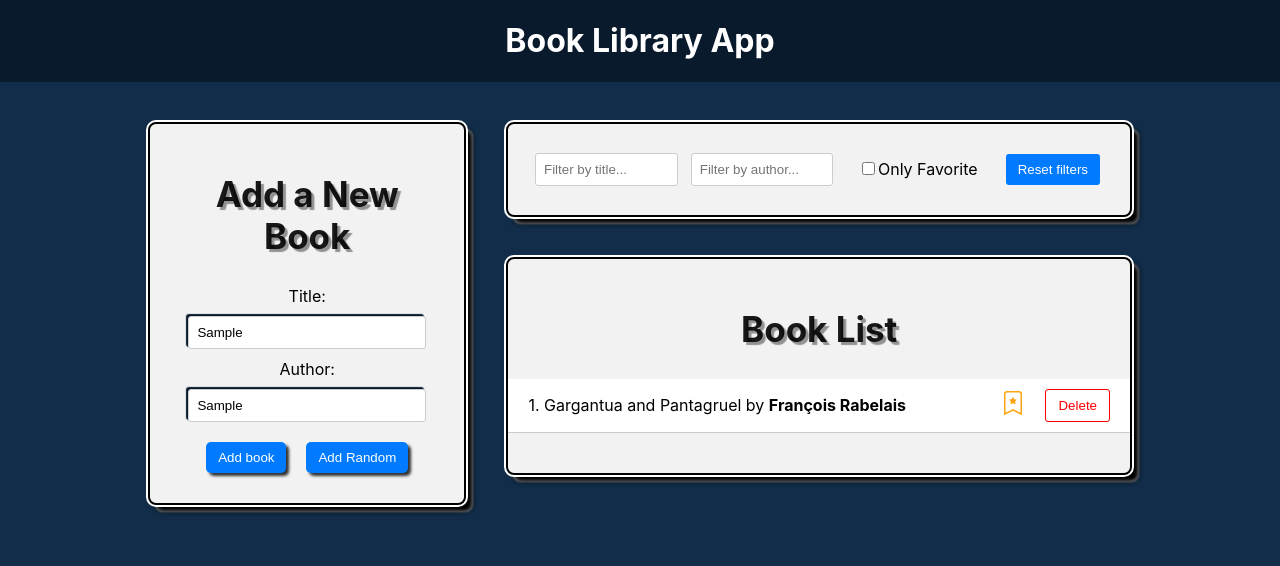
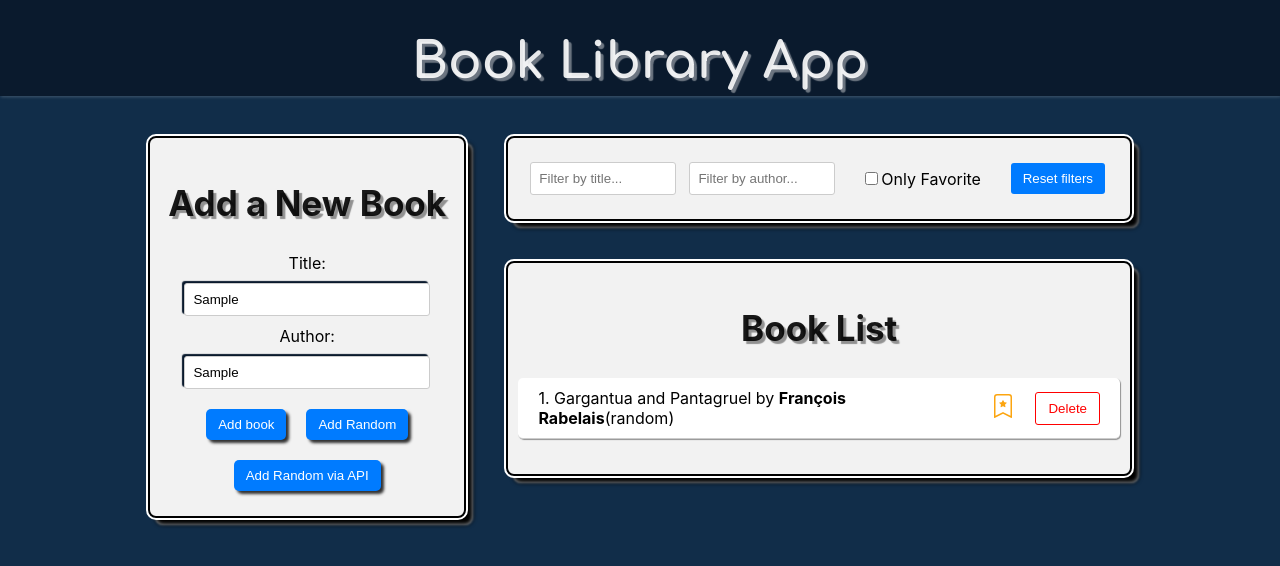
Before and after one commit to ukrWily/30-react-redux, a React (Create React App) app: page / in a window 1280 px wide. Both pictures are taken after typing "Sample", "Sample" into the empty fields and a click on the button "Add Random". Shown: the top 566 px of the page. Built offline with nearby package versions, Linux system fonts and the light colour scheme.

Commit message:
Add book source

```diff
--- a/package.json
+++ b/package.json
@@ -7,6 +7,7 @@
     "@testing-library/jest-dom": "^5.17.0",
     "@testing-library/react": "^13.4.0",
     "@testing-library/user-event": "^13.5.0",
+    "axios": "^1.7.7",
     "react": "^18.3.1",
     "react-dom": "^18.3.1",
     "react-icons": "^5.3.0",
--- a/src/App.css
+++ b/src/App.css
@@ -1,3 +1,5 @@
+@import url(https://fonts.googleapis.com/css?family=Comfortaa:300,regular,500,600,700);
+
 .app {
   display: flex;
   flex-direction: column;
@@ -7,16 +9,23 @@
 }
 
 .app-header {
+  height: 6rem;
   background-color: #0a1a2d;
   color: #fff;
   width: 100%;
   margin-bottom: 20px;
+  font-family: comfortaa;
+  font-size: 25px;
+  text-shadow: 3px 3px 1px rgba(255, 255, 255, 0.4);
+  box-shadow: 1px 1px 3px rgba(255, 255, 255, 0.2);
+  color: rgba(255, 255, 255, 0.9);
 }
 
 .app-main {
   display: flex;
   justify-content: space-between;
   width: 80%;
+  /* max-width: 100rem; */
   margin: 0 auto;
 }
 
@@ -36,7 +45,7 @@
 }
 
 .app-block {
-  padding: 20px;
+  padding: 15px;
   margin: 20px;
   background-color: #f2f2f2;
   border-radius: 8px;
--- a/src/components/BookForm/BookForm.js
+++ b/src/components/BookForm/BookForm.js
@@ -1,6 +1,7 @@
 import { useState } from "react";
 import { useDispatch } from "react-redux";
 import { addBook } from "../../redux/slices/booksSlice.js";
+import axios from "axios";
 import createBookWithId from "../../utils/createBookWithId.js";
 import "./BookForm.css";
 import booksData from "../../data/books.json";
@@ -16,7 +17,7 @@ const BookForm = () => {
     // take random book
     const randomBook = booksData[randomIndex];
     // create book data and add it to state
-    dispatch(addBook(createBookWithId(randomBook)));
+    dispatch(addBook(createBookWithId(randomBook, "random")));
   };
 
   const handleSubmit = (e) => {
@@ -25,10 +26,13 @@ const BookForm = () => {
     if (author && title) {
       dispatch(
         addBook(
-          createBookWithId({
-            title,
-            author,
-          })
+          createBookWithId(
+            {
+              title,
+              author,
+            },
+            "manual"
+          )
         )
       );
 
@@ -36,6 +40,18 @@ const BookForm = () => {
       setAuthor("");
     }
   };
+
+  const handleAddRandomBookViaAPI = async () => {
+    try {
+      const res = await axios.get("http://localhost:4000/random-book");
+      if (res?.data?.title && res?.data?.author) {
+        dispatch(addBook(createBookWithId(res.data, "API")));
+      }
+    } catch (error) {
+      console.log(error);
+    }
+  };
+
   return (
     <div className="app-block book-form">
       <h2>Add a New Book</h2>
@@ -62,6 +78,9 @@ const BookForm = () => {
         <button type="button" onClick={handleAddRandomBook}>
           Add Random
         </button>
+        <button type="button" onClick={handleAddRandomBookViaAPI}>
+          Add Random via API
+        </button>
       </form>
     </div>
   );
--- a/src/components/BookList/BookList.css
+++ b/src/components/BookList/BookList.css
@@ -1,6 +1,6 @@
 .book-list ul {
   padding: 0;
-  margin: 20px -20px;
+  margin: 20px -5px;
   list-style: none;
 }
 
@@ -13,6 +13,10 @@
   border-bottom: 1px solid #ccc;
   background-color: #fff;
   list-style-type: none;
+  box-shadow: 1px 1px 1px rgba(0, 0, 0, 0.4);
+  margin-bottom: 2px;
+  border-radius: 5px;
+  transition: all 0.2s;
 }
 
 .book-list li:nth-child(even) {
@@ -21,6 +25,18 @@
 
 .book-list li:hover {
   background-color: #dbe4f8;
+  transform: scale(1.01);
+}
+.book-list li:hover span {
+  text-shadow: 1px 1px 1px rgba(0, 0, 0, 0.4);
+  color: rgba(255, 0, 0, 1);
+  animation: zoom 0.3s forwards;
+}
+
+@keyframes zoom {
+  to {
+    font-size: 20px;
+  }
 }
 
 .book-list button {
@@ -35,6 +51,7 @@
 
 .book-list button:hover {
   background-color: #fdd;
+  box-shadow: 1px 1px 1px rgba(0, 0, 0, 0.4);
 }
 
 .book-list .highlight {
--- a/src/components/BookList/BookList.js
+++ b/src/components/BookList/BookList.js
@@ -67,8 +67,9 @@ const BookList = () => {
           {filterBooks.map((book, i) => (
             <li key={book.id}>
               <div className="book-info">
-                {++i}. {highlightMatch(book.title, titleFilter)} by{" "}
-                <strong>{highlightMatch(book.author, authorFilter)}</strong>
+                {++i}. <span>{highlightMatch(book.title, titleFilter)}</span> by{" "}
+                <strong>{highlightMatch(book.author, authorFilter)}</strong>(
+                {book.source})
               </div>
               <div className="book-actions">
                 <span onClick={() => handleToggleFavorite(book.id)}>
--- a/src/utils/createBookWithId.js
+++ b/src/utils/createBookWithId.js
@@ -1,8 +1,9 @@
 import { v4 as uuidv4 } from "uuid";
 
-const createBookWithId = (book) => {
+const createBookWithId = (book, source) => {
   return {
     ...book,
+    source,
     id: uuidv4(),
     isFavorite: false,
   };
```
Also changed, not shown: 1 other file (tests, documents, lock files or other folders).
